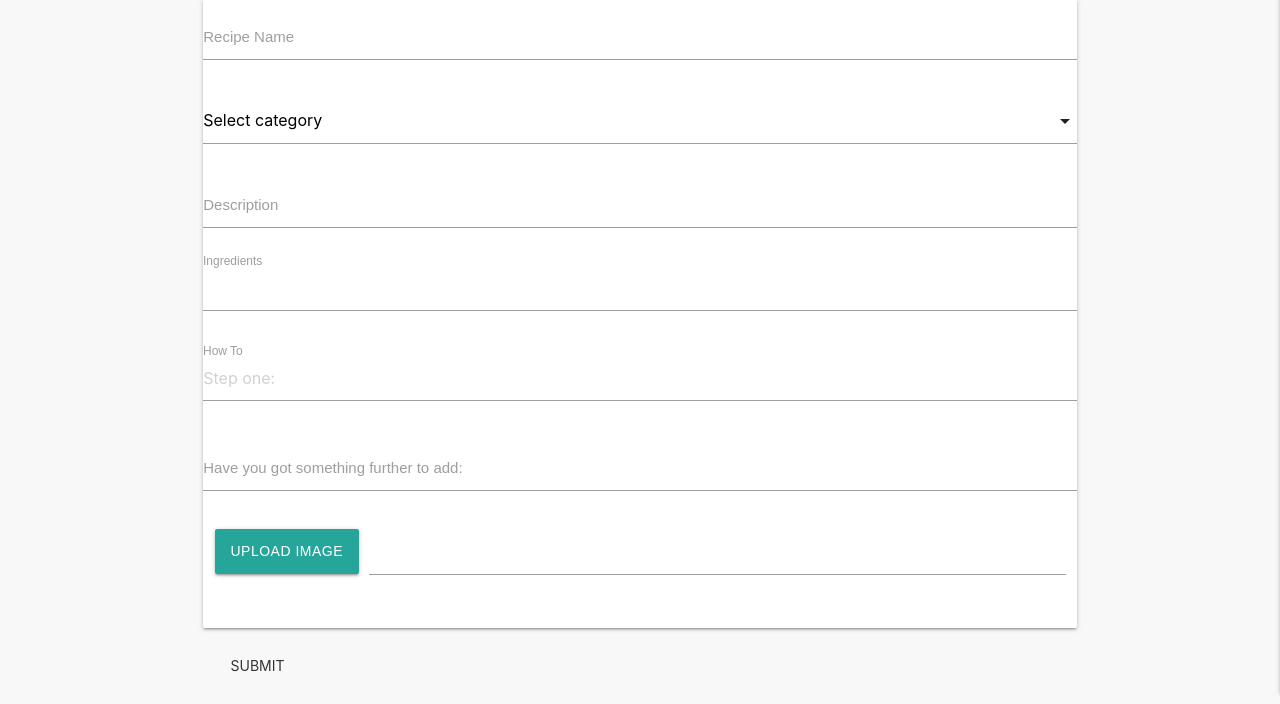
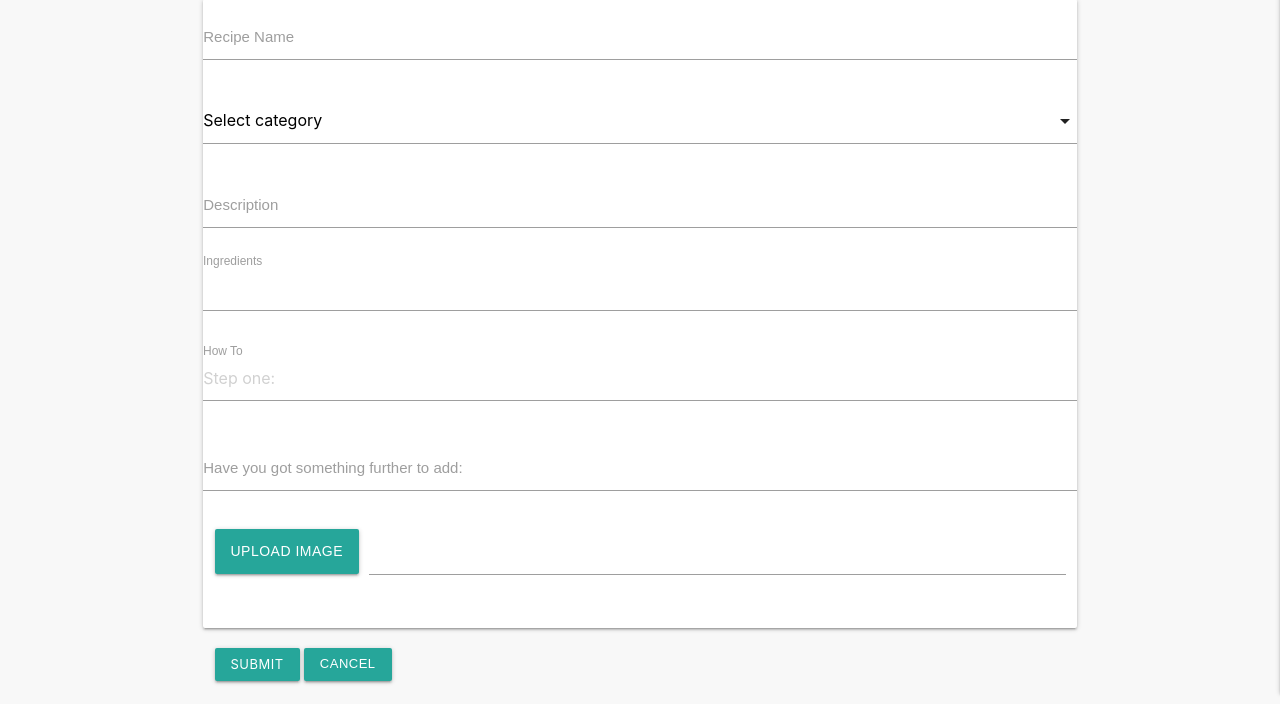
Before and after one commit to Code-Institute-Submissions/foodie-2, a Flask app: page /add_recipes in a window 1280 px wide. Shown: the part 167-871 px from the top of the page. Run offline with Flask 2, Linux system fonts and the light colour scheme; data that the repository does not hold is empty; some libraries are stand-ins or nearby versions; some web fonts are replaced.

Commit message:
Added cancel button to add recipe and add recipe button on my profile

```diff
--- a/templates/add_recipes.html
+++ b/templates/add_recipes.html
@@ -33,8 +33,8 @@
                             <label for="recipe_ingredients">Ingredients</label>
                         </div>
                         <div class="input-field col s12">
-                            <textarea id="recipe_how_to" class="materialize-textarea" name="recipe_how_to" placeholder="Step one:"
-                                      type="text" class="validate" required></textarea>
+                            <textarea id="recipe_how_to" class="materialize-textarea" name="recipe_how_to"
+                                      placeholder="Step one:" type="text" class="validate" required></textarea>
                             <label for="recipe_how_to">How To</label>
                         </div>
                          <div class="input-field col s12">
@@ -56,8 +56,9 @@
                 </div>
             </div>
             <div class="col s6">
-                <button class="btn-flat" type="submit" name="action">Submit
+                <button class="btn-small" type="submit" name="action">Submit
                 </button>
+                <a class="btn-small" href="{{ url_for('get_recipes') }}">Cancel</a>
             </div>
         </form>
     </div>
--- a/templates/profile.html
+++ b/templates/profile.html
@@ -6,7 +6,9 @@
     <div class="col s12 m8 offset-m2">
         <div class="card-panel">
             <h4>View of {{ username }}'s recipes <i class=" fas fa-user"></i></h4>
-            <p>Here you can edit and delete the recipes you've uploaded.</p>
+            <p>Here you can edit and delete the recipes you've uploaded.
+            <a class="btn-small right" href="{{ url_for('add_recipes') }}">Add recipe</a>
+            </p>
         </div>
     </div>
     {% for recipe in recipes %}
```
Also changed, not shown: README.md.
